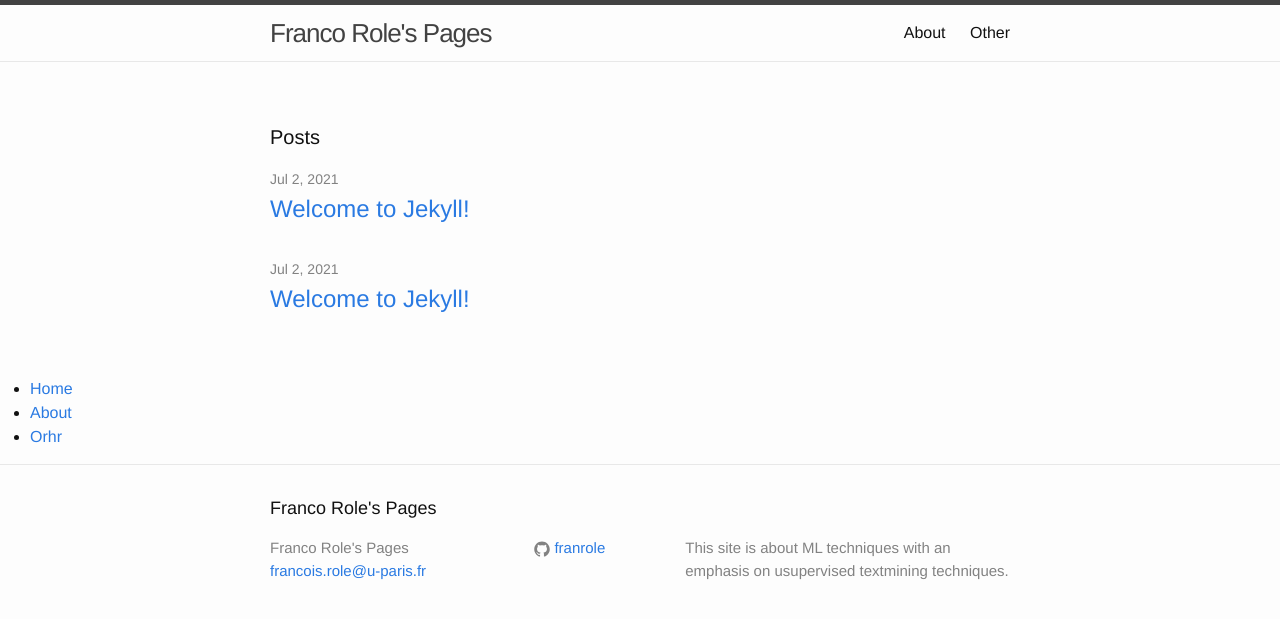
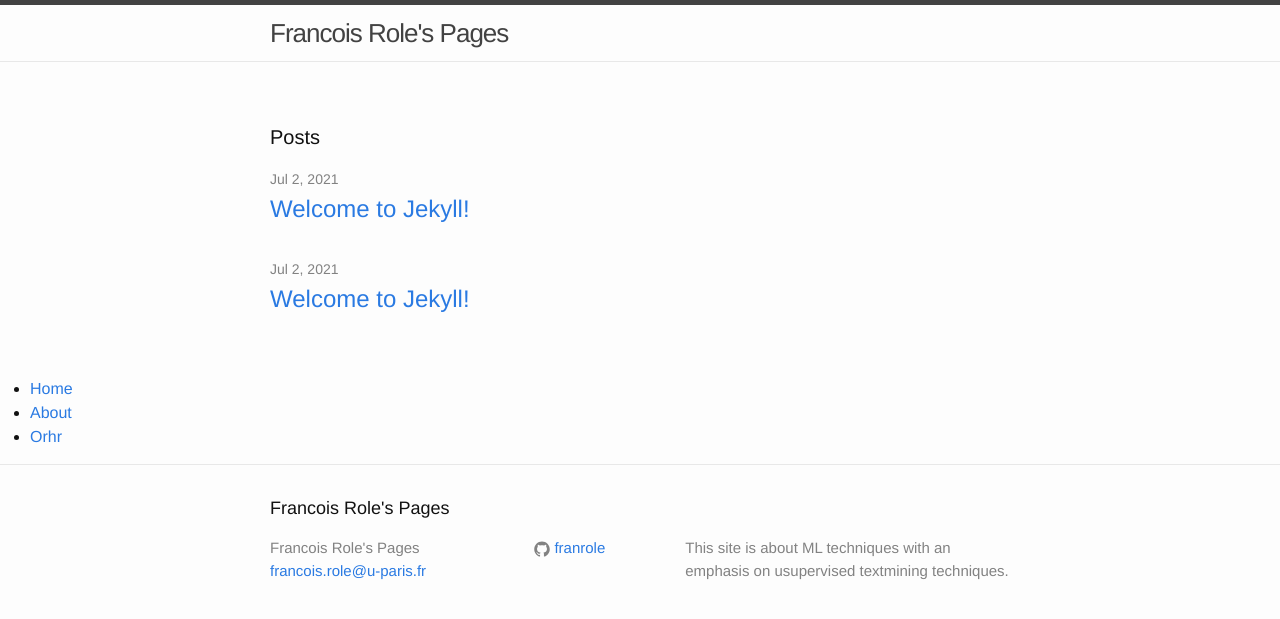
Before and after one commit to franrole/franrole.github.io, a Jekyll site: the page built from index.html, in a window 1280 px wide. Shown: the top 619 px of the page. Built offline with Jekyll 4.4.1, drawn with Linux system fonts in a browser that asks for light colours.

Commit message:
new header

```diff
--- a/_config.yml
+++ b/_config.yml
@@ -6,7 +6,7 @@
 # 'jekyll serve'. If you change this file, please restart the server process.
 
 # Site settings
-title: Franco Role's Pages
+title: Francois Role's Pages
 email: francois.role@u-paris.fr
 description: > # this means to ignore newlines until "baseurl:"
   This site is about ML techniques with an emphasis on usupervised textmining techniques.
--- a/_includes/header.html
+++ b/_includes/header.html
@@ -21,6 +21,7 @@
         {% endfor %}
       </div>
     </nav>
+-->
 
   </div>
 
```
Also changed, not shown: other parts of _includes/header.html (+1 -1 lines).
